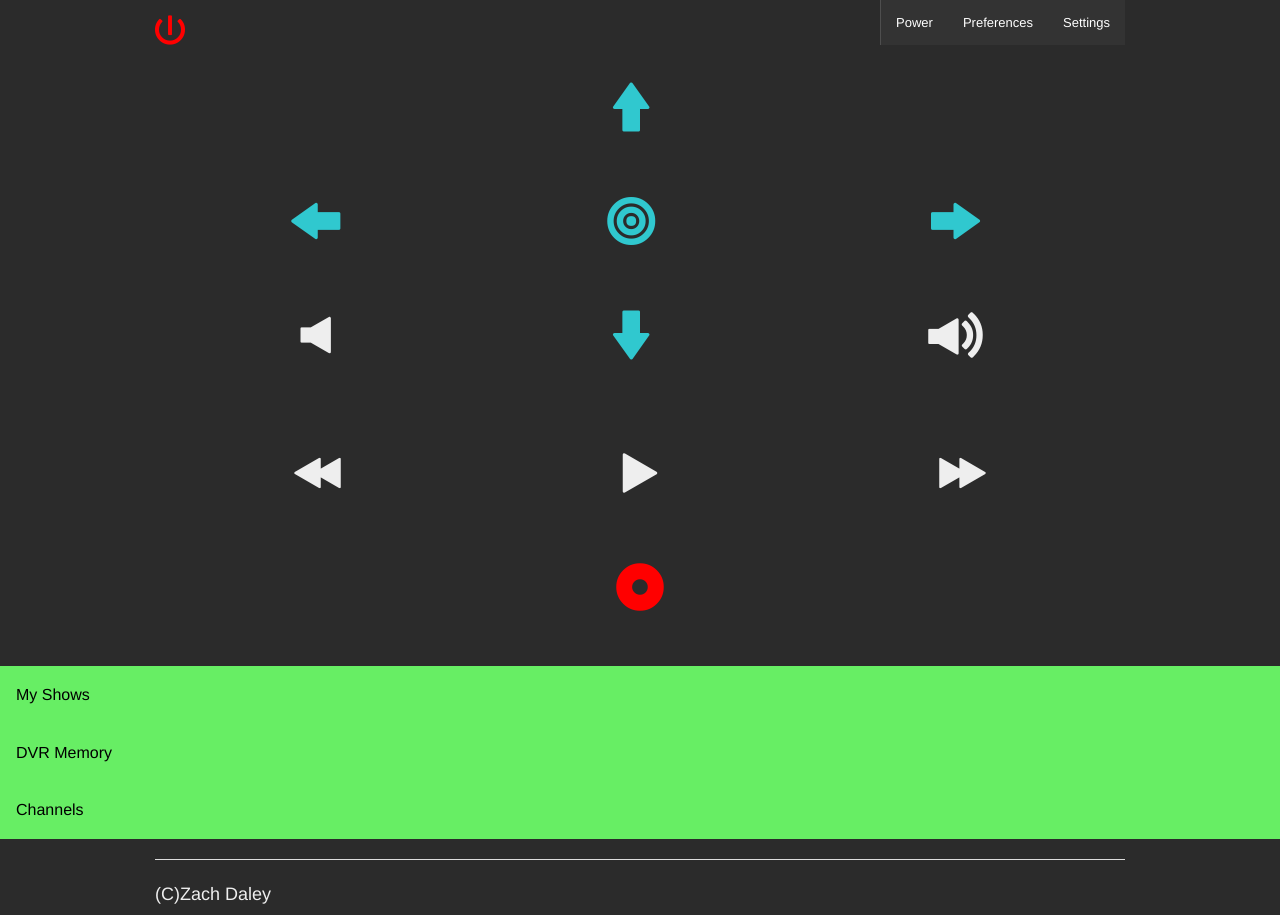
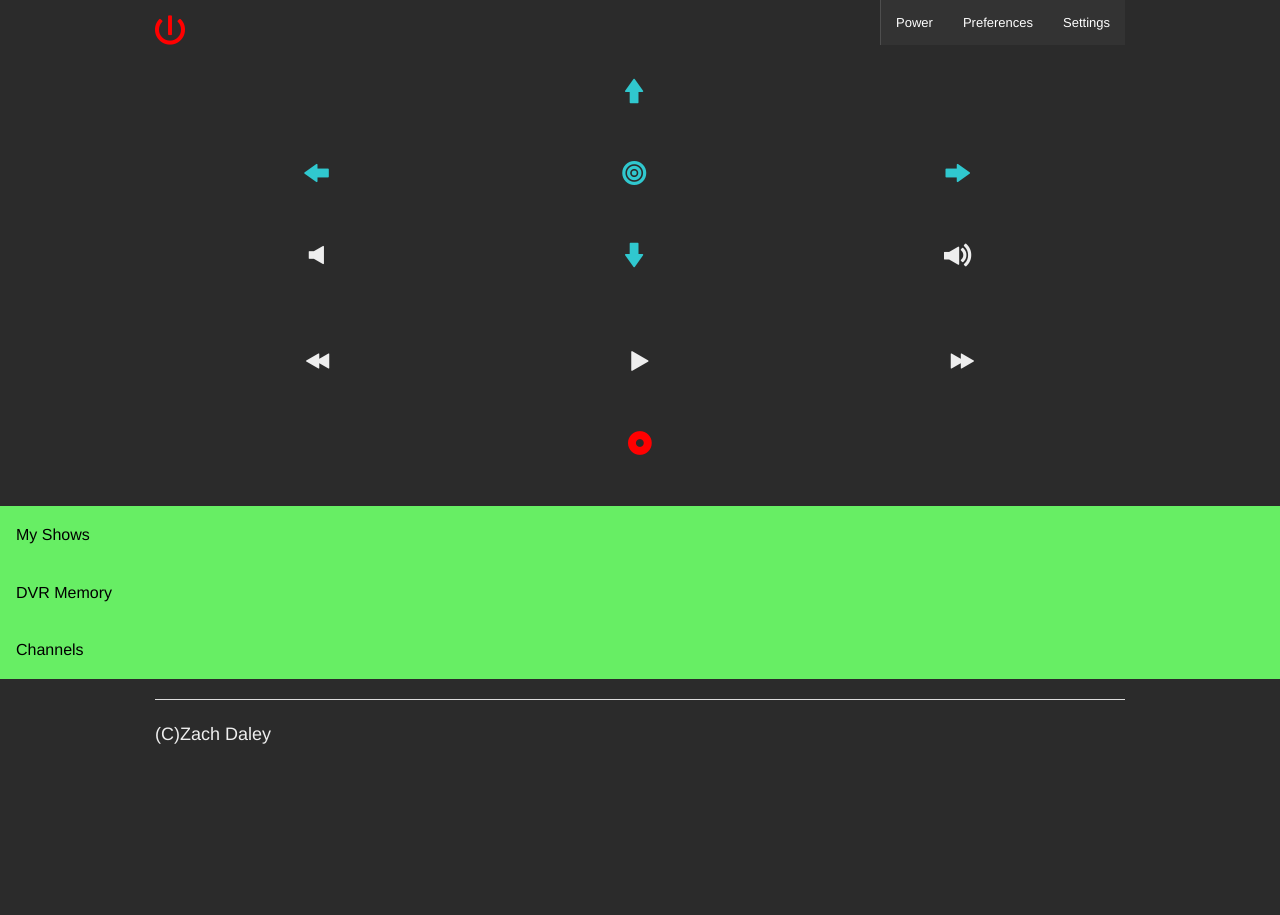
Before and after one commit to zachdaley/DVR-App, a plain HTML site: page index.html in a window 1280 px wide. After the commit the page ends 800 px from the top, so only its background shows below. Drawn offline with Linux system fonts and the light colour scheme.

Commit message:
sizing_adjust

```diff
--- a/css/styles.css
+++ b/css/styles.css
@@ -78,7 +78,7 @@ table {
 table tr td {
 
 padding: 1.5rem;
-font-size: 4rem;
+font-size: 2rem;
 color: #eee;
 border: none;
 background: #2b2b2b;
```
